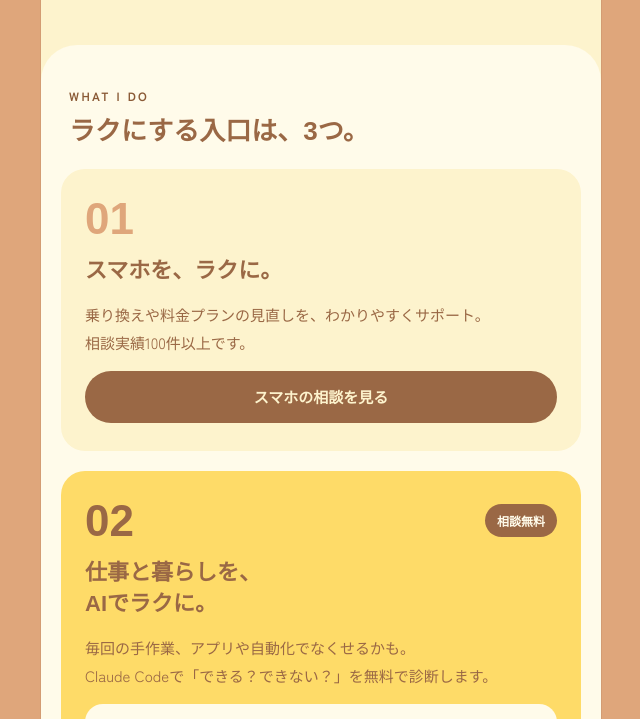
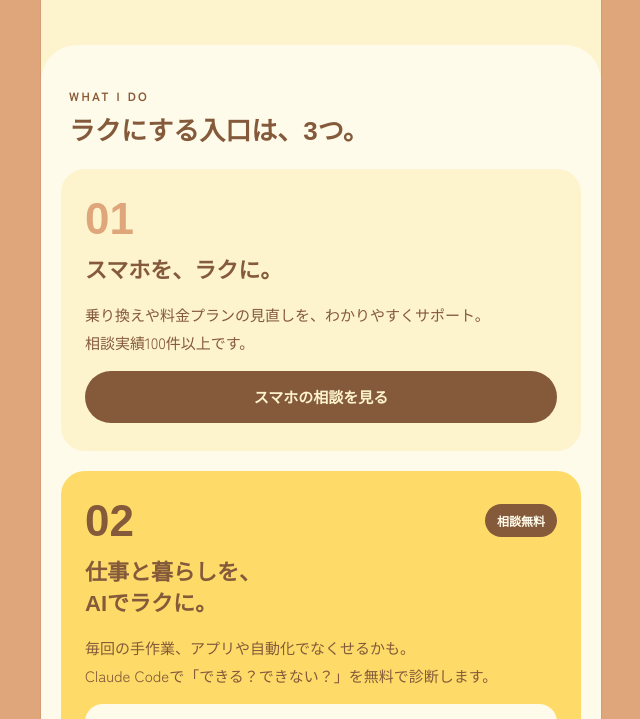
Before and after one commit to nori205/lp, a plain HTML site: page index.html in a window 1280 px wide. Shown: the part 663-1382 px from the top of the page, without its empty margins (319-959 px from the left). Drawn offline with Linux system fonts and the light colour scheme; a web font is replaced by a local one.

Commit message:
メインカラーを#9A6845から#845A3Bに変更
Co-Authored-By: Claude Opus 5.5 <noreply@anthropic.com>

```diff
--- a/index.html
+++ b/index.html
@@ -11,7 +11,7 @@
 <style>
 :root{
   --cream:#FDF3CD; --paper:#FFFBEA; --yellow:#FEDB68; --peach:#F3B184; --camel:#DFA67B;
-  --ink:#9A6845; --ink-soft:#6B4A33; --brown:#9A6845; --label:#8A5A36;
+  --ink:#845A3B; --ink-soft:#6B4A33; --brown:#845A3B; --label:#8A5A36;
   --display:"Zen Maru Gothic","Hiragino Maru Gothic ProN","Hiragino Sans",sans-serif;
   --body:"Zen Kaku Gothic New","Hiragino Sans","Yu Gothic",sans-serif;
 }
```
Also changed, not shown: shindan.html (+1 -1 lines).
